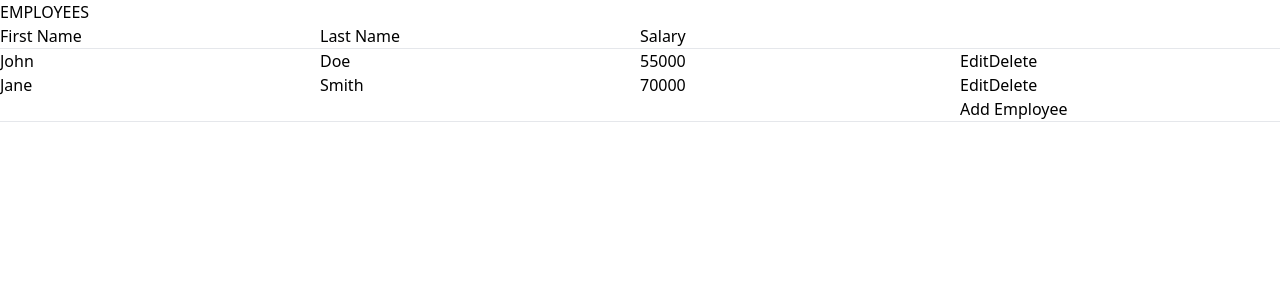
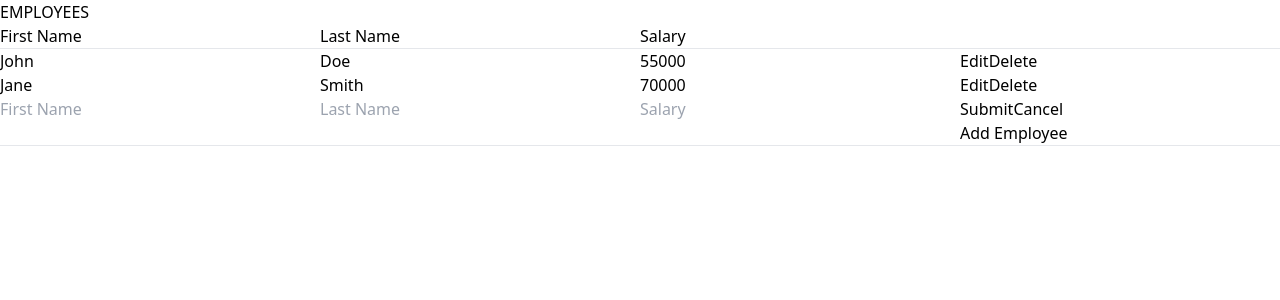
Before and after one commit to Eliksni/employee-table, a React (Create React App) app in the folder frontend/: page / in a window 1280 px wide. Both pictures are taken after a click on the button "Add Employee". Shown: the top 300 px of the page. Built offline with nearby package versions, Linux system fonts and the light colour scheme.

Commit message:
Added add employee functionality. Some quirks that I still want to fix with it (auto delete new empty rows upon cancelling/submitting)

```diff
--- a/frontend/src/components/EmployeeTable/EmployeeRowAdd.js
+++ b/frontend/src/components/EmployeeTable/EmployeeRowAdd.js
@@ -1,10 +1,10 @@
-export default function EmployeeRowAdd() {
+export default function EmployeeRowAdd({handleAddEmployee}) {
 
 
     return (
         <li className="grid grid-cols-4">
         <span className="col-start-4">
-            <button>Add Employee</button>
+            <button onClick={() => handleAddEmployee()}>Add Employee</button>
         </span>
         </li>
     );
--- a/frontend/src/components/EmployeeTable/EmployeeRowEdit.js
+++ b/frontend/src/components/EmployeeTable/EmployeeRowEdit.js
@@ -15,9 +15,9 @@ export default function EmployeeRowEdit({employee, handleSubmitEdit, handleCance
 
     return (
         <li className="grid grid-cols-4">
-                <input type="text" defaultValue={employee.firstName} ref={firstNameRef}/>
-                <input type="text" defaultValue={employee.lastName} ref={lastNameRef}/>
-                <input type="number" defaultValue={employee.salary} ref={salaryRef}/>
+                <input type="text" placeholder="First Name" defaultValue={employee.firstName} ref={firstNameRef}/>
+                <input type="text" placeholder="Last Name" defaultValue={employee.lastName} ref={lastNameRef}/>
+                <input type="number" placeholder="Salary" defaultValue={employee.salary} ref={salaryRef}/>
             <span>
                 <button onClick={() => handleSubmitEdit(employee, getFormData())}>Submit</button>
                 <button onClick={() => handleCancelEdit(employee)}>Cancel</button>
--- a/frontend/src/components/EmployeeTable/index.js
+++ b/frontend/src/components/EmployeeTable/index.js
@@ -42,6 +42,17 @@ export default function EmployeeTable() {
         setEditEmployee(null);
     }
 
+    function handleAddEmployee() {
+        const newEmployee = {
+            "id": employees.length + 1,
+            "firstName": "",
+            "lastName": "",
+            "salary": null
+        }
+        setEmployees([...employees, newEmployee]);
+        setEditEmployee(newEmployee)
+    }
+
     return (
         <>
         <h1>EMPLOYEES</h1>
@@ -62,7 +73,7 @@ export default function EmployeeTable() {
                     }
                 })
             }
-            <EmployeeRowAdd />
+            <EmployeeRowAdd handleAddEmployee={handleAddEmployee}/>
         </ul>
         <hr />
         </>
```
